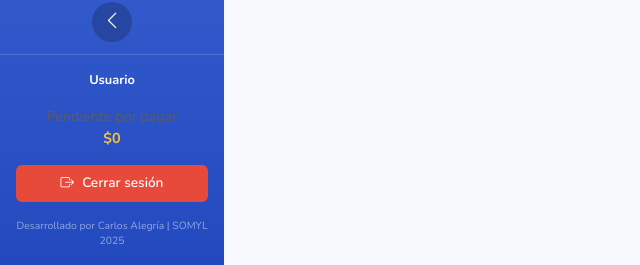
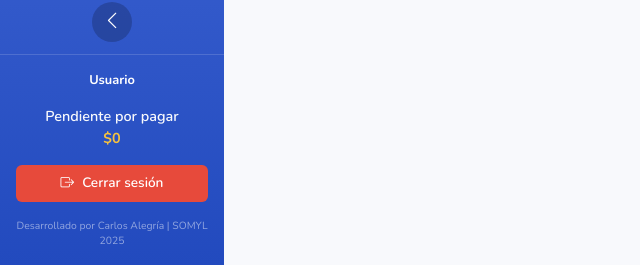
Before and after one commit to CarlosATO/orden_pago_somyl_2026, a Flask app: page /ingresos/ in a window 1280 px wide. Shown: the part 535-800 px from the top of the page, without its empty margins (0-640 px from the left). Run offline with Flask 3, Linux system fonts and the light colour scheme; the visitor is signed in with stand-in values (Sample User, id 1); data that the repository does not hold is empty; some libraries are stand-ins or nearby versions.

Commit message:
Mejora de visibilidad: color más claro para 'Pendiente por pagar' en sidebar

```diff
--- a/app/templates/base.html
+++ b/app/templates/base.html
@@ -203,6 +203,7 @@
         .user-info { color: white; margin-bottom: 1rem; }
         .user-name { font-weight: 700; font-size: 0.8rem; }
         .payment-amount { font-size: 0.9rem; font-weight: 700; color: var(--warning-color); }
+        .payment-label { color: #f8f9fc; font-weight: 600; }
         .creator-info { font-size: 0.65rem; color: rgba(255, 255, 255, 0.5); margin-top: 1rem; }
 
         .logout-btn {
```
